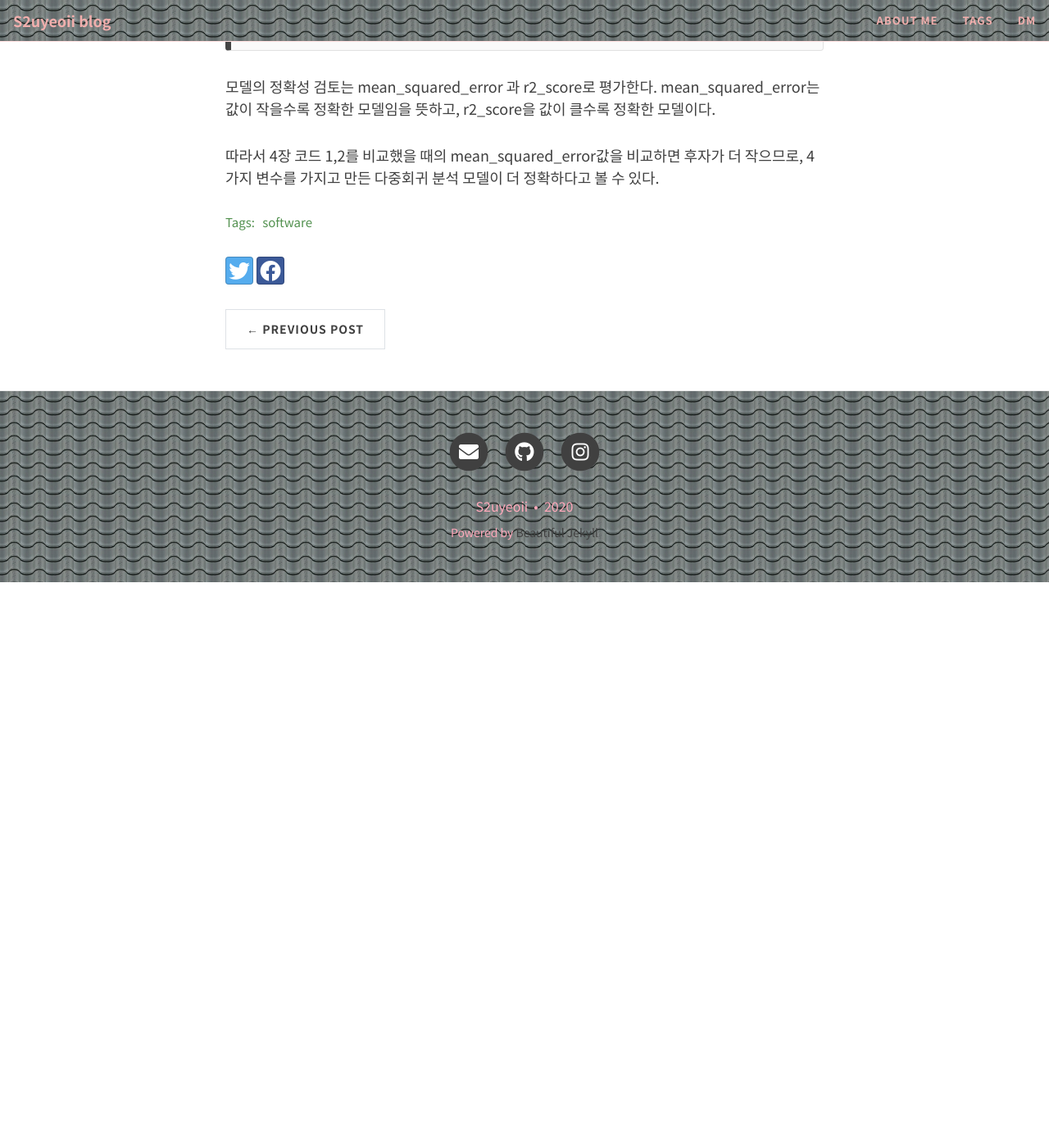
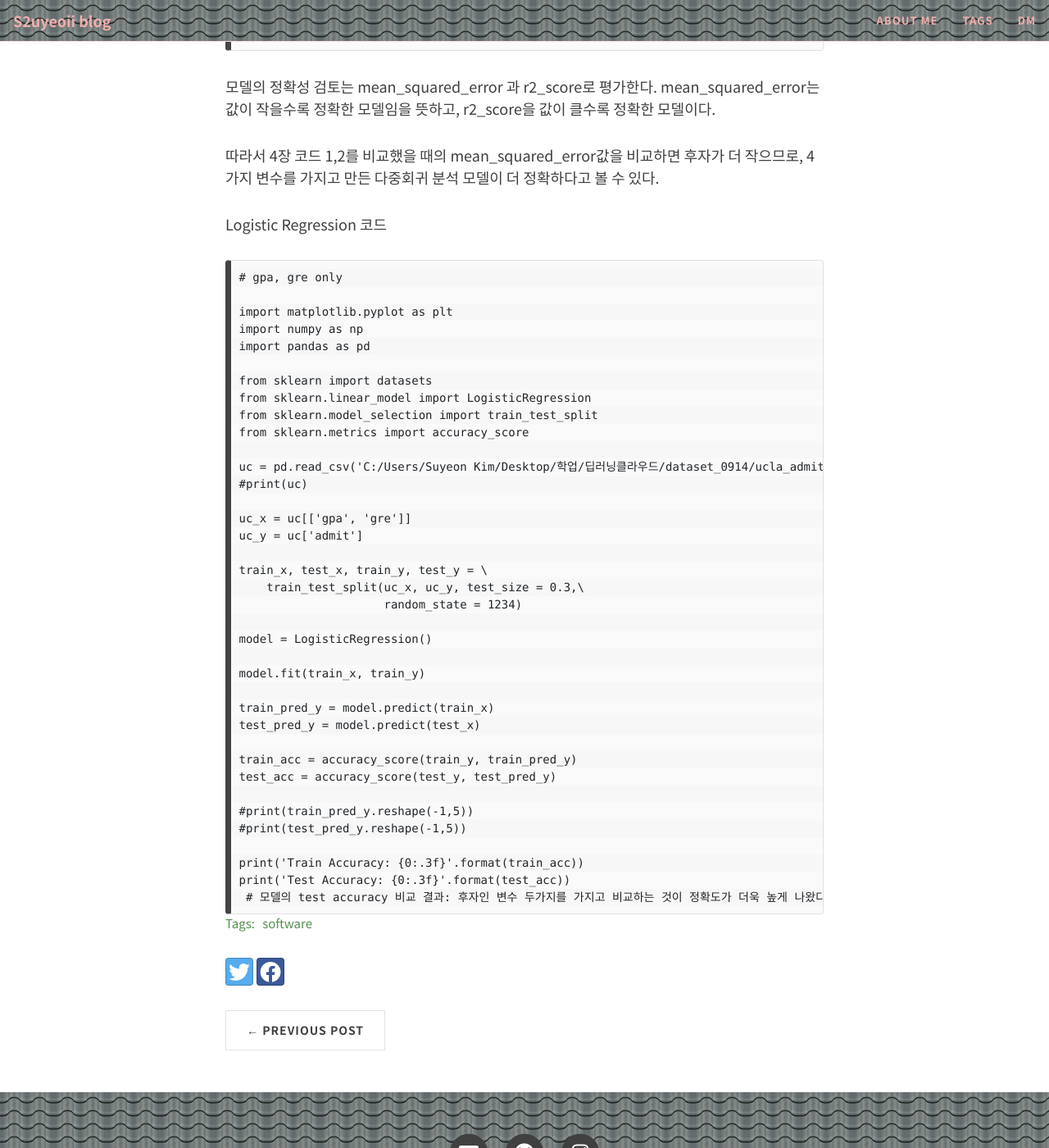
Before and after one commit to yeoneed/yeoneed.github.io, a Jekyll site: the page built from _posts/2020-10-17-딥러닝3,4장.md, in a window 1280 px wide and 1400 px high, scrolled down 3534 px. Shown: the whole window at 82% size. Built offline with Jekyll 4.4.1, drawn with Linux system fonts in a browser that asks for light colours; nearby versions of some CDN libraries; some web fonts are replaced; before the commit the page ends 4244 px from its top, so only the background shows below that.

Commit message:
Update 2020-10-17-딥러닝3,4장.md

````diff
--- a/_posts/2020-10-17-딥러닝3,4장.md
+++ b/_posts/2020-10-17-딥러닝3,4장.md
@@ -163,3 +163,45 @@ print(my_pred_y.reshape(-1,1))
 모델의 정확성 검토는 mean_squared_error 과 r2_score로 평가한다. mean_squared_error는 값이 작을수록 정확한 모델임을 뜻하고, r2_score을 값이 클수록 정확한 모델이다.
 
 따라서 4장 코드 1,2를 비교했을 때의 mean_squared_error값을 비교하면 후자가 더 작으므로, 4가지 변수를 가지고 만든 다중회귀 분석 모델이 더 정확하다고 볼 수 있다.
+
+Logistic Regression 코드
+
+```
+# gpa, gre only
+
+import matplotlib.pyplot as plt
+import numpy as np
+import pandas as pd
+
+from sklearn import datasets
+from sklearn.linear_model import LogisticRegression
+from sklearn.model_selection import train_test_split
+from sklearn.metrics import accuracy_score
+
+uc = pd.read_csv('C:/Users/Suyeon Kim/Desktop/학업/딥러닝클라우드/dataset_0914/ucla_admit.csv')
+#print(uc)
+
+uc_x = uc[['gpa', 'gre']]
+uc_y = uc['admit']
+
+train_x, test_x, train_y, test_y = \
+    train_test_split(uc_x, uc_y, test_size = 0.3,\
+                     random_state = 1234)
+
+model = LogisticRegression()
+
+model.fit(train_x, train_y)
+
+train_pred_y = model.predict(train_x)
+test_pred_y = model.predict(test_x)
+
+train_acc = accuracy_score(train_y, train_pred_y)
+test_acc = accuracy_score(test_y, test_pred_y)
+
+#print(train_pred_y.reshape(-1,5))
+#print(test_pred_y.reshape(-1,5))
+
+print('Train Accuracy: {0:.3f}'.format(train_acc))
+print('Test Accuracy: {0:.3f}'.format(test_acc))
+ # 모델의 test accuracy 비교 결과: 후자인 변수 두가지를 가지고 비교하는 것이 정확도가 더욱 높게 나왔다.
+```
````
